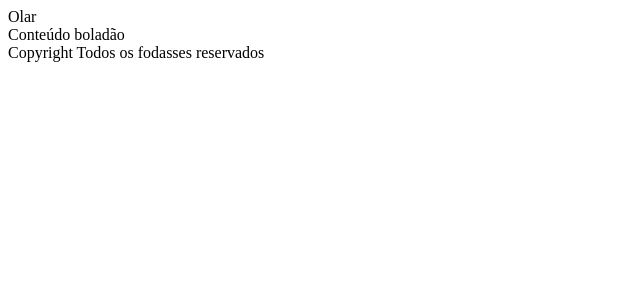
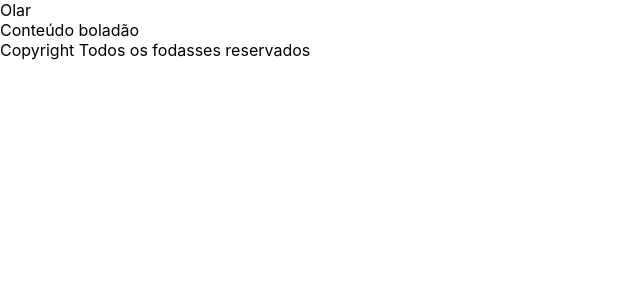
Before and after one commit to dulcetti/react-context, a React (Create React App) app: page / in a window 1280 px wide. Shown: the top 300 px of the page, without its empty margins (0-640 px from the left). Built offline with nearby package versions, Linux system fonts and the light colour scheme.

Commit message:
style: add global styles

```diff
--- a/src/index.tsx
+++ b/src/index.tsx
@@ -1,5 +1,6 @@
 import React from 'react';
 import ReactDOM from 'react-dom';
+import './styles.css';
 import Main from './components/main';
 import reportWebVitals from './reportWebVitals';
 
--- /dev/null
+++ b/src/styles.css
@@ -0,0 +1,38 @@
+*,
+*:before,
+*:after {
+  box-sizing: border-box;
+  margin: 0;
+  padding: 0;
+}
+
+html,
+body {
+  min-height: 100vh;
+}
+
+html {
+  -webkit-text-size-adjust: 100%;
+  -ms-text-size-adjust: 100%;
+}
+
+body {
+  font-family: -apple-system, BlinkMacSystemFont, 'Segoe UI', Roboto, Helvetica, Arial, sans-serif,
+    'Apple Color Emoji', 'Segoe UI Emoji', 'Segoe UI Symbol';
+  overflow-x: hidden;
+}
+
+article,
+aside,
+details,
+figcaption,
+figure,
+footer,
+header,
+main,
+menu,
+nav,
+section,
+summary {
+  display: block;
+}
```
